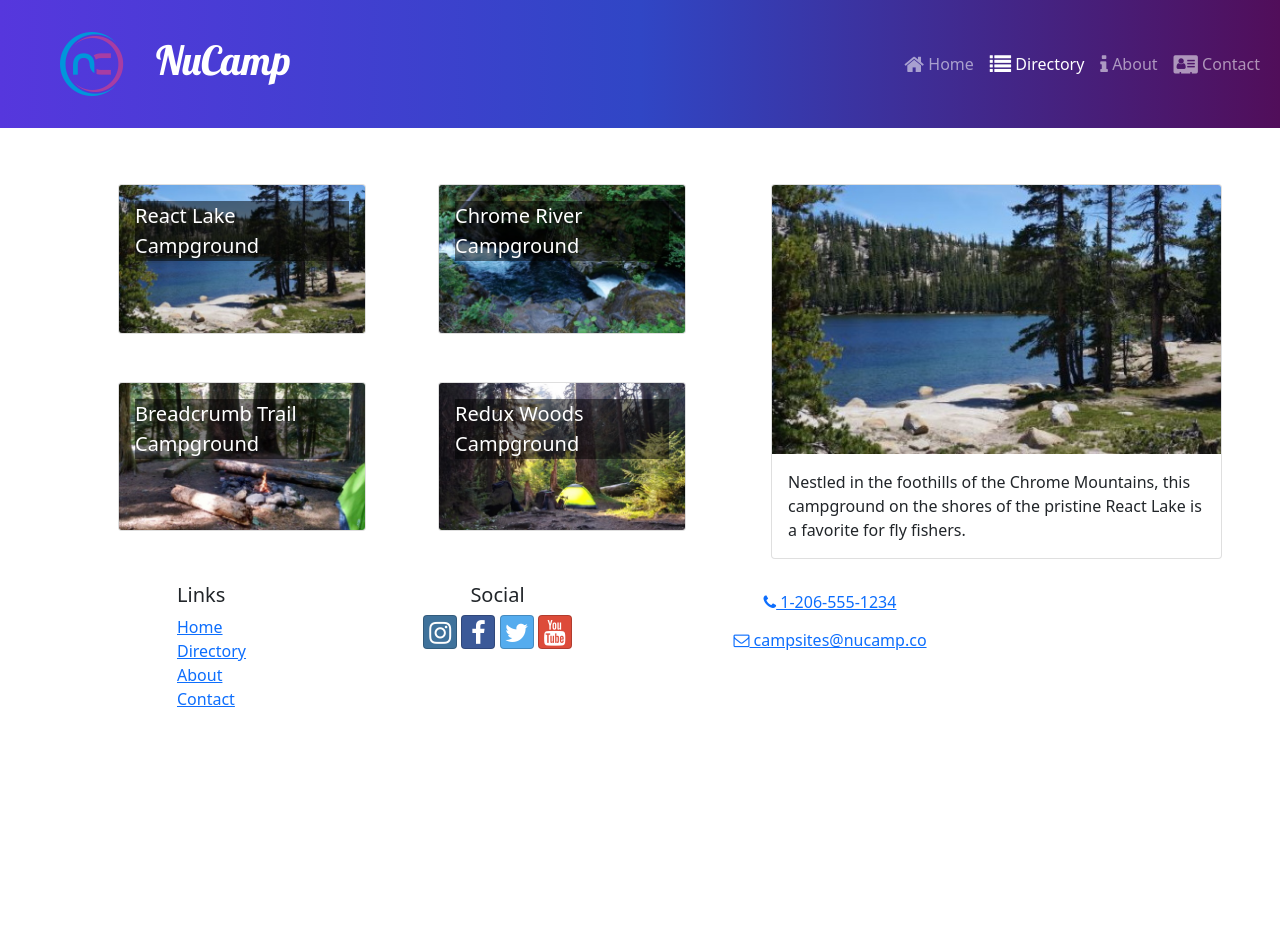
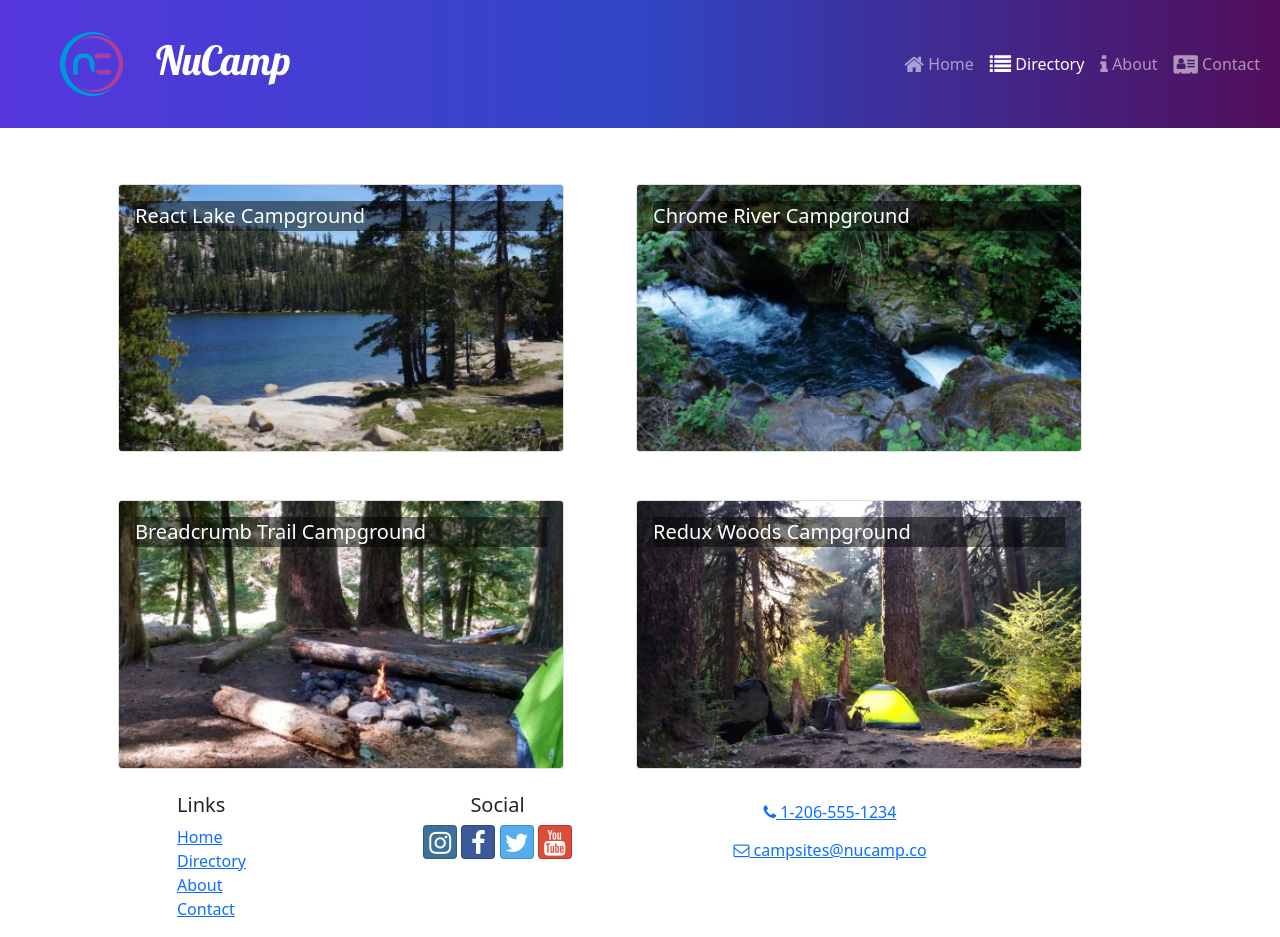
Before and after one commit to mjay88/deployable-nucamp-client, a React (Create React App) app: page /directory in a window 1280 px wide. Before the commit the page ends 800 px from the top, so only its background shows below. Built offline with nearby package versions, Linux system fonts and the light colour scheme.

Commit message:
CampsiteDetailPage, dynamic route

```diff
--- a/src/App.jsx
+++ b/src/App.jsx
@@ -6,6 +6,7 @@
 import HomePage from "./pages/HomePage.jsx";
 import ContactPage from "./pages/ContactPage.jsx";
 import { Route, Routes } from "react-router-dom";
+import CampsiteDetailPage from "./pages/CampsiteDetailPage.jsx";
 
 function App() {
 	return (
@@ -15,6 +16,7 @@
 				<Route path="/" element={<HomePage />} />
 				<Route path="contact" element={<ContactPage />} />
 				<Route path="directory" element={<CampsitesDirectoryPage />} />
+				<Route path="directory/:campsiteId" element={<CampsiteDetailPage />} />
 			</Routes>
 			<Footer />
 		</div>
--- a/src/features/campsites/CampsiteCard.jsx
+++ b/src/features/campsites/CampsiteCard.jsx
@@ -1,14 +1,18 @@
 import React from "react";
 import { Card, CardImg, CardImgOverlay, CardTitle } from "reactstrap";
+import { Link } from "react-router-dom";
 
 const CampsiteCard = ({ campsite }) => {
+	const { id, image, name } = campsite;
 	return (
-		<Card>
-			<CardImg width="100%" src={campsite.image} alt={campsite.name} />
-			<CardImgOverlay>
-				<CardTitle>{campsite.name}</CardTitle>
-			</CardImgOverlay>
-		</Card>
+		<Link to={`${id}`}>
+			<Card>
+				<CardImg width="100%" src={image} alt={name} />
+				<CardImgOverlay>
+					<CardTitle>{name}</CardTitle>
+				</CardImgOverlay>
+			</Card>
+		</Link>
 	);
 };
 
--- a/src/features/campsites/CampsitesList.jsx
+++ b/src/features/campsites/CampsitesList.jsx
@@ -2,24 +2,20 @@
 import CampsiteCard from "./CampsiteCard";
 import { Col, Row } from "reactstrap";
 import { selectAllCampsites } from "./campsitesSlice";
-const CampsitesLists = ({ setCampsiteId }) => {
+
+const CampsitesList = () => {
 	const campsites = selectAllCampsites();
 	return (
-		<>
-			<Row className="ms-auto">
-				{campsites?.map((campsite) => (
-					<Col
-						key={campsite.id}
-						md="5"
-						className="m-4"
-						onClick={() => setCampsiteId(campsite.id)}
-					>
+		<Row className="ms-auto">
+			{campsites.map((campsite) => {
+				return (
+					<Col md="5" className="m-4" key={campsite.id}>
 						<CampsiteCard campsite={campsite} />
 					</Col>
-				))}
-			</Row>
-		</>
+				);
+			})}
+		</Row>
 	);
 };
 
-export default CampsitesLists;
+export default CampsitesList;
--- a/src/features/campsites/campsitesSlice.js
+++ b/src/features/campsites/campsitesSlice.js
@@ -9,7 +9,7 @@
 };
 
 export const selectCampsiteById = (id) => {
-	return CAMPSITES.find((campsite) => campsite.id === id);
+	return CAMPSITES.find((campsite) => campsite.id === parseInt(id));
 };
 
 export const selectFeaturedCampsite = () => {
--- /dev/null
+++ b/src/pages/CampsiteDetailPage.jsx
@@ -0,0 +1,19 @@
+import { Container, Row } from "reactstrap";
+import { useParams } from "react-router-dom";
+import { selectCampsiteById } from "../features/campsites/campsitesSlice";
+import CampsiteDetail from "../features/campsites/CampsiteDetail";
+
+const CampsiteDetailPage = () => {
+	const { campsiteId } = useParams();
+	const campsite = selectCampsiteById(campsiteId);
+
+	return (
+		<Container>
+			<Row>
+				<CampsiteDetail campsite={campsite} />
+			</Row>
+		</Container>
+	);
+};
+
+export default CampsiteDetailPage;
--- a/src/pages/CampsitesDirectoryPage.jsx
+++ b/src/pages/CampsitesDirectoryPage.jsx
@@ -1,29 +1,10 @@
-import { useState } from "react";
-import { Container, Row, Col, Button } from "reactstrap";
-import CampsiteDetail from "../features/campsites/CampsiteDetail.jsx";
-import CampsitesList from "../features/campsites/CampsitesList.jsx";
-import {
-	selectRandomCampsite,
-	selectCampsiteById,
-} from "../features/campsites/campsitesSlice";
-
-import React from "react";
+import { Container } from "reactstrap";
+import CampsitesList from "../features/campsites/CampsitesList";
 
 const CampsitesDirectoryPage = () => {
-	const [campsiteId, setCampsiteId] = useState(0);
-
-	const selectedCampsite = selectCampsiteById(campsiteId);
-
 	return (
 		<Container>
-			<Row>
-				<Col sm="5" md="7">
-					<CampsitesList setCampsiteId={setCampsiteId} />
-				</Col>
-				<Col sm="7" md="5">
-					<CampsiteDetail campsite={selectedCampsite} />
-				</Col>
-			</Row>
+			<CampsitesList />
 		</Container>
 	);
 };
```
